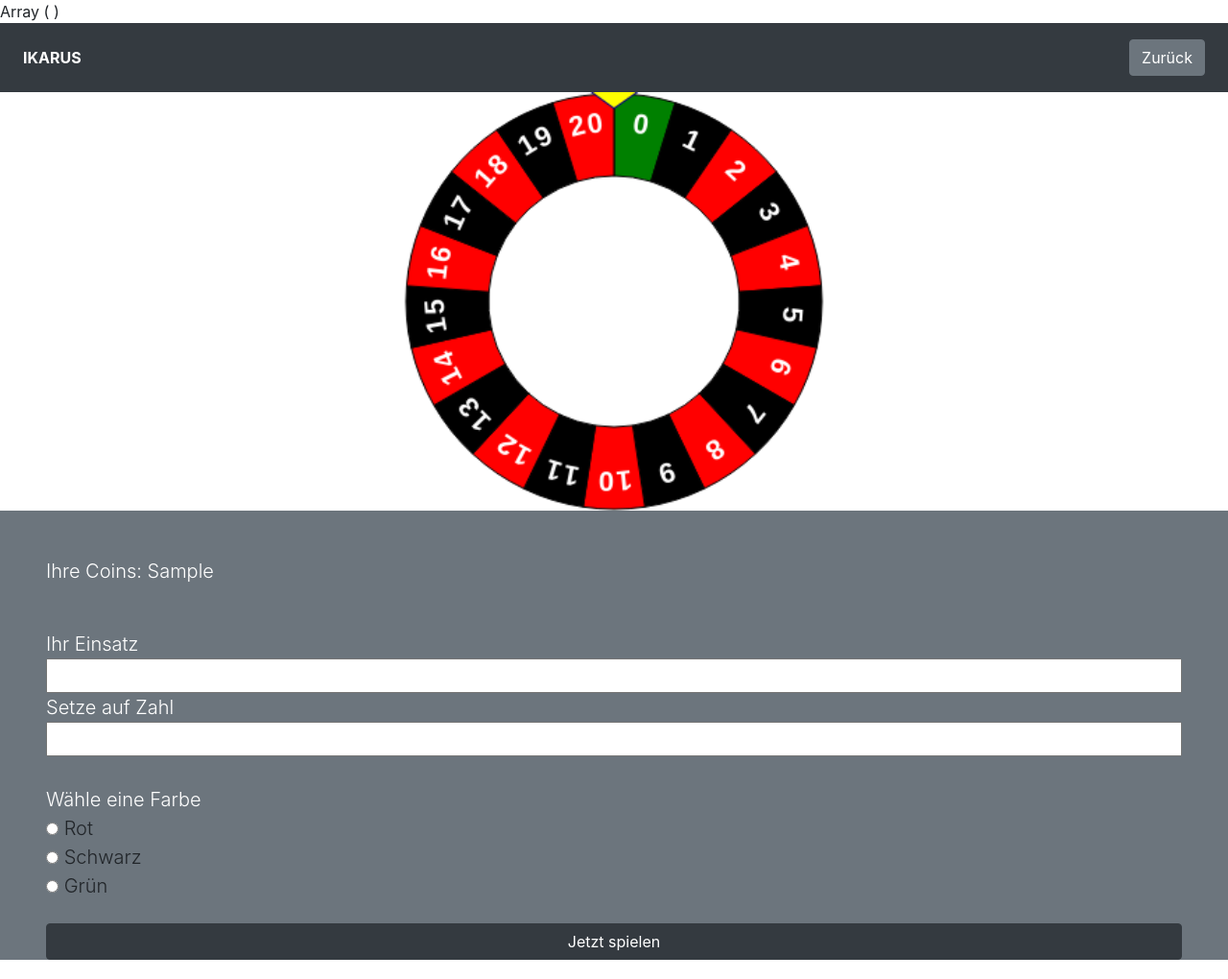
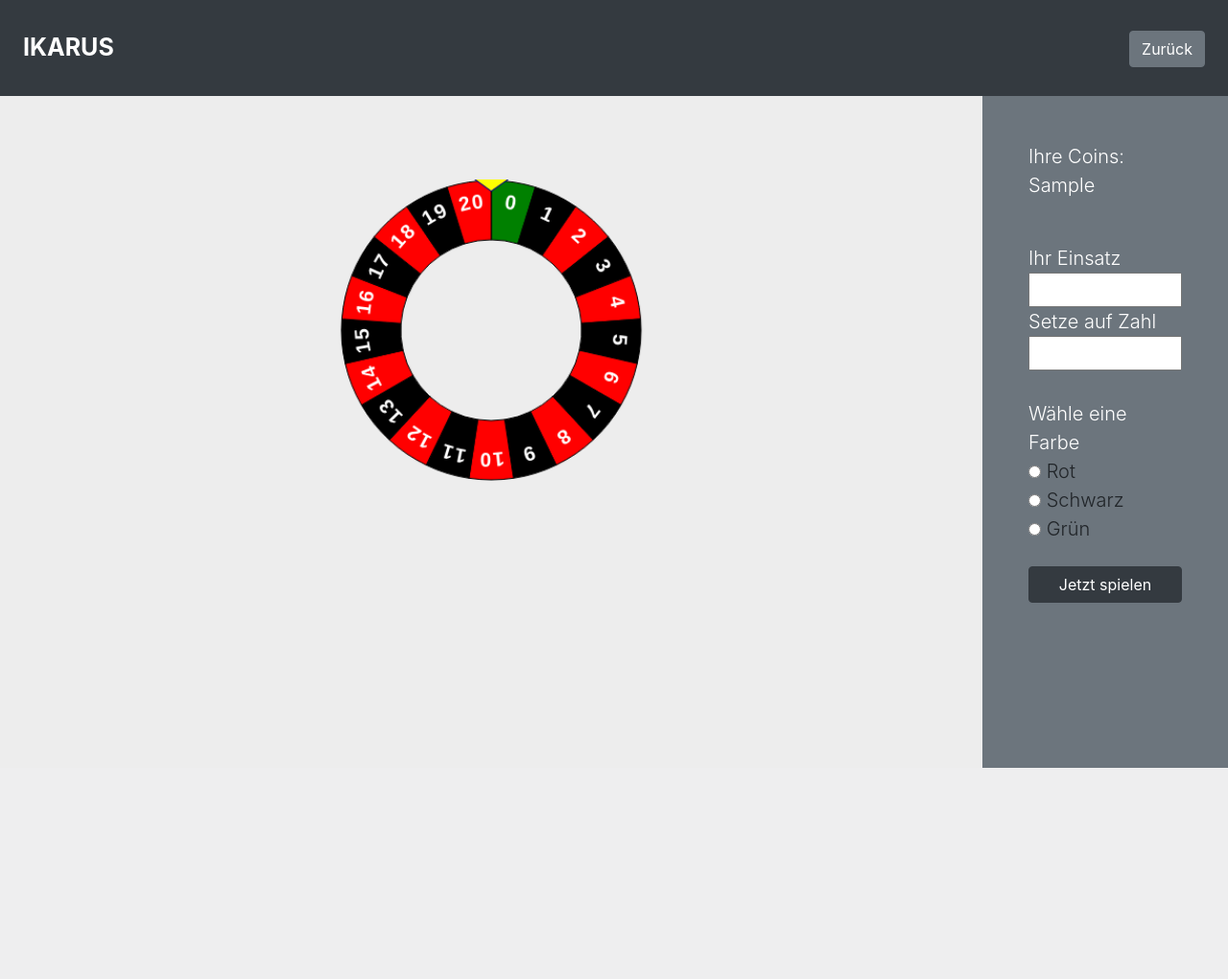
Before and after one commit to BastianBueeler/Ikarus_GamblingSite, a PHP site: page /Ikarus_GamblingSite/roulette/roulette.php in a window 1280 px wide. Shown: the whole page at 96% size. After the commit the page ends 800 px from the top, so only its background shows below. Run offline with PHP 8.4, Linux system fonts and the light colour scheme; the visitor is signed in with stand-in values (Sample User, id 1); tables that the repository leaves empty or names only in its code hold one stand-in row (values such as "Sample post"); some libraries are stand-ins or nearby versions.

Commit message:
Roulette voll funktionsfähig

```diff
--- a/main.css
+++ b/main.css
@@ -112,12 +112,46 @@ body{
     height: 33%;
 }
 
-.cards{
+.cards {
 
     margin-left: 5px;
     margin-right: 5px;
 
 }
+
+/*Roulette*/
+.rouletteContent {
+    width: 100%;
+    height: calc(100% - 100px);
+}
+
+.rouletteplayField {
+    height: 100%;
+    width: 80%;
+    margin: 0;
+    float: left;
+}
+
+.rouletteplayMenu {
+    height: 100%;
+    width: 20%;
+    margin: 0;
+    float: right;
+}
+
+.rouletteWheelBody {
+    margin: 5%;
+}
+
+.resultText {
+    margin-left: 35%;
+    margin-right: 35%;
+    margin-top: 20px;
+    font-size: 20px;
+    font-family: fantasy;
+    text-align: center;
+}
+
 
 /*Statistik*/
 .statistic {
--- a/roulette/roulette.php
+++ b/roulette/roulette.php
@@ -71,15 +71,8 @@
                echo "Zu wenig Coins";
             } else {
 
-                //Update die Ikaruscoins auf der Datenbank
-                $stmt = $mysqli->prepare("UPDATE person SET IkarusCoins = ? WHERE username = ?");
-
                 $temporaryResult = $IkarusCoins - $setAmountField;
 
-                $stmt->bind_param("is", $temporaryResult, $username);
-                $stmt->execute();
-
-                print_r($_POST);
                 //Wenn im Cookie winingNumber existiert, fahr weiter
                 if(isset($_COOKIE["winningNumber"])){
                     if($_COOKIE["winningNumber"] != NULL){
@@ -90,52 +83,59 @@
                         //Wenn man Farbe ausgewählt hat, Werte die Daten aus.
                         if ($color !== null && $definedNumber == null && $setAmountField !== null){
 
-                            if($resultWheelNumber == 0 && $color == "Grün"){
+                            if($resultWheelNumber == 0){
+                                $resultColor ="Grün";
+                            } elseif ($resultWheelNumber % 2 == 0){
+                                $resultColor ="Rot";
+                            } elseif ($resultWheelNumber % 2 != 0){
+                                $resultColor ="Schwarz";
+                            }
+
+                            if($resultColor == "Grün" && $color == "green"){
                                 $winningAmount = $setAmountField * 14;
-                                echo "Du hast grün getroffen!";
+                                $winningText = "gewonnen!";
 
-                            } elseif($resultWheelNumber % 2 == 0 && $color == "Rot"){
+                            } elseif($resultColor == "Rot" && $color == "red"){
                                 $winningAmount = $setAmountField * 2;
-                                echo "Du hast rot getroffen!";
+                                $winningText = "gewonnen!";
 
-                            } elseif($resultWheelNumber % 2 != 0 && $color == "Schwarz"){
+                            } elseif($resultColor == "Schwarz" && $color == "black"){
                                 $winningAmount = $setAmountField * 2;
-                                echo "Du hast schwarz getroffen!";
+                                $winningText = "gewonnen!";
                             } else {
                                 $winningAmount = 0;
-                                echo "Leider verloren";
+                                $winningText = "Leider verloren";
                             }
-
-                            echo "farbe--->";
-                            echo $resultWheelNumber;
 
                         //Wenn man eine definierte Zahl ausgewählt hat, Werte die Daten aus
                         } elseif ($color == null && $definedNumber !== null && $setAmountField !== null){
 
                             if($resultWheelNumber == $definedNumber){
                                 $winningAmount = $setAmountField * 14;
-                                echo "Du hast die richtige Zahl getroffen!";
+                                $winningText = "gewonnen!";
                             } else {
                                 $winningAmount = 0;
-                                echo "Leider verloren";
+                                $winningText = "Leider verloren";
                             }
 
                         } else {
-                            echo "Sie haben entweder zu viel oder zu wenig Optionen ausgewählt oder etwas falsch eingegeben";
+                            echo "Sie haben entweder zu viel oder zu wenig Optionen ausgewählt oder etwas falsch eingegeben. Es kann nur entweder Farbe oder Zahl ausgewählt werden.";
                         }
                         //Update die Datenbank mit den neuen Werten
-                        $resultCoins = $IkarusCoins + $winningAmount;
+                        $resultCoins = $temporaryResult + $winningAmount;
                         $stmt = $mysqli->prepare("UPDATE person SET IkarusCoins = ? WHERE username = ?");
                         $stmt->bind_param("is", $resultCoins, $username);
                         $stmt->execute();
 
                         $stmt->close();
                         $mysqli->close();
+                        $IkarusCoins = $resultCoins;
+
+                        setcookie("winningNumber", NULL);
                     }
                 }
             }
         }
-        print_r($_POST);
     }
 ?>
 
@@ -144,10 +144,9 @@
   <head>
     <meta charset="utf-8">
     <link rel="stylesheet" href="https://stackpath.bootstrapcdn.com/bootstrap/4.3.1/css/bootstrap.min.css" integrity="sha384-ggOyR0iXCbMQv3Xipma34MD+dH/1fQ784/j6cY/iJTQUOhcWr7x9JvoRxT2MZw1T" crossorigin="anonymous">
-    <link rel="stylesheet" type="text/css" href="roulette.css">
+    <link rel="stylesheet" type="text/css" href="../main.css">
     <link rel="stylesheet" href="https://use.fontawesome.com/releases/v5.6.1/css/all.css">
     <script src='winwheelLibrary/Winwheel.js'></script>
-    <script src="minAjaxLibrary/minify/index.min.js"></script>
     <script src="http://cdnjs.cloudflare.com/ajax/libs/gsap/latest/TweenMax.min.js"></script>
     <title>Roulette</title>
   </head>
@@ -159,12 +158,29 @@
 
         <div class="rouletteContent">
 
-            <div class="playField d-flex flex-column">
+            <div class="rouletteplayField d-flex flex-column">
+
+                <p class="text-black resultText">
+                    <?php
+                        if(isset($resultWheelNumber) && $color !== null){
+                            echo "Ergebnis: " . $resultColor . '<br>';
+                            echo"Sie haben " . $winningText;
+
+                        } elseif(isset($resultWheelNumber) && $definedNumber !== null){
+                            echo "Ergebnis: " . $resultWheelNumber . '<br>';
+                            echo "Sie haben " . $winningText;
+
+                        } else {
+                            echo "";
+                        }
+                    ?>
+                </p>
                 <div class="rouletteWheelBody d-flex flex-column">
                     <canvas id='canvas'  width='880' height='300'>
                         Canvas not supported, use another browser.
                     </canvas>
                     <script>
+
                         //Erstellen des Roulettes anhand von js Script
                         let theWheel = new Winwheel({
                             'canvasId'    : 'canvas',
@@ -232,41 +248,13 @@
                         theWheel.draw();
                         drawTriangle();
 
-                        //Preis wird gesetzt
+                        //Preis wird gesetzt und die eingegebenen Daten weitergesendet
                         function alertPrize(){
                             let winningSegment = theWheel.getIndicatedSegment();
                             var textWinningSegment = winningSegment.text;
 
                             document.cookie = "winningNumber=" + textWinningSegment;
-                            //document.cookie = "finishedAnimation=" + 1;
-                            //header("Location:.");
-                            //location.href = 'roulette.php';
-
-                            //var request = new XMLHttpRequest();
-                            //var url = 'roulette.php';
-                            //request.open('POST', url, true);
-                            //request.setRequestHeader('Content-type', 'application/x-www-form-urlencoded');
-                            //var params = 'winningNumber=' + textWinningSegment;
-                            //request.send(params);
-
-                            //$.ajax({
-                            //type: "POST",
-                            //url: 'roulette.php',
-                            //data: textWinningSegment
-                            //});
-
-
-                            //minAjax({
-                            //    url:"roulette.php",
-                             //   type:"POST",//Request type GET/POST
-                                //Send Data in form of GET/POST
-                             //   data:{
-                             //   "winningNumber": textWinningSegment
-                             //   }
-                            //});
-
-                            //xhttp.open("POST", "roulette.php", textWinningSegment);
-                            //xhttp.send();
+                            document.getElementById("form").submit();
                         }
 
                         function drawTriangle(){
@@ -287,12 +275,12 @@
                 </div>
             </div>
 
-            <div class="playMenu pl-5 pr-5 pt-5 bg-secondary lead">
-                <form action="" method="post">
+            <div class="rouletteplayMenu pl-5 pr-5 pt-5 bg-secondary lead">
+                <form action="" method="post" id="form">
                     <p class="text-white">Ihre Coins: <?php echo $IkarusCoins ?></p>
                     <br/>
                     <p class="text-white mb-0">Ihr Einsatz</p>
-                    <input class="w-100" id="setAmountField" name="setAmountField" type="number" min="0" max="9999999999999999999">
+                    <input class="w-100" id="setAmountField" name="setAmountField" type="number" min="0" max="9999999999999999999" required>
                     <br/>
 
                     <p class="text-white mb-0">Setze auf Zahl</p>
@@ -308,9 +296,14 @@
             </div>
         </div>
     <script>
+
         //Beim anklicken des Buttons startet die Animation
         var spinWheelBtn = document.getElementById("spinWheel");
-        spinWheelBtn.addEventListener("click", function() {theWheel.startAnimation();});
+        spinWheelBtn.addEventListener("click", function(e) {
+            e.preventDefault();
+            theWheel.startAnimation();
+        });
+
     </script>
 
     <script src="https://code.jquery.com/jquery-3.3.1.slim.min.js" integrity="sha384-q8i/X+965DzO0rT7abK41JStQIAqVgRVzpbzo5smXKp4YfRvH+8abtTE1Pi6jizo" crossorigin="anonymous"></script>
```
